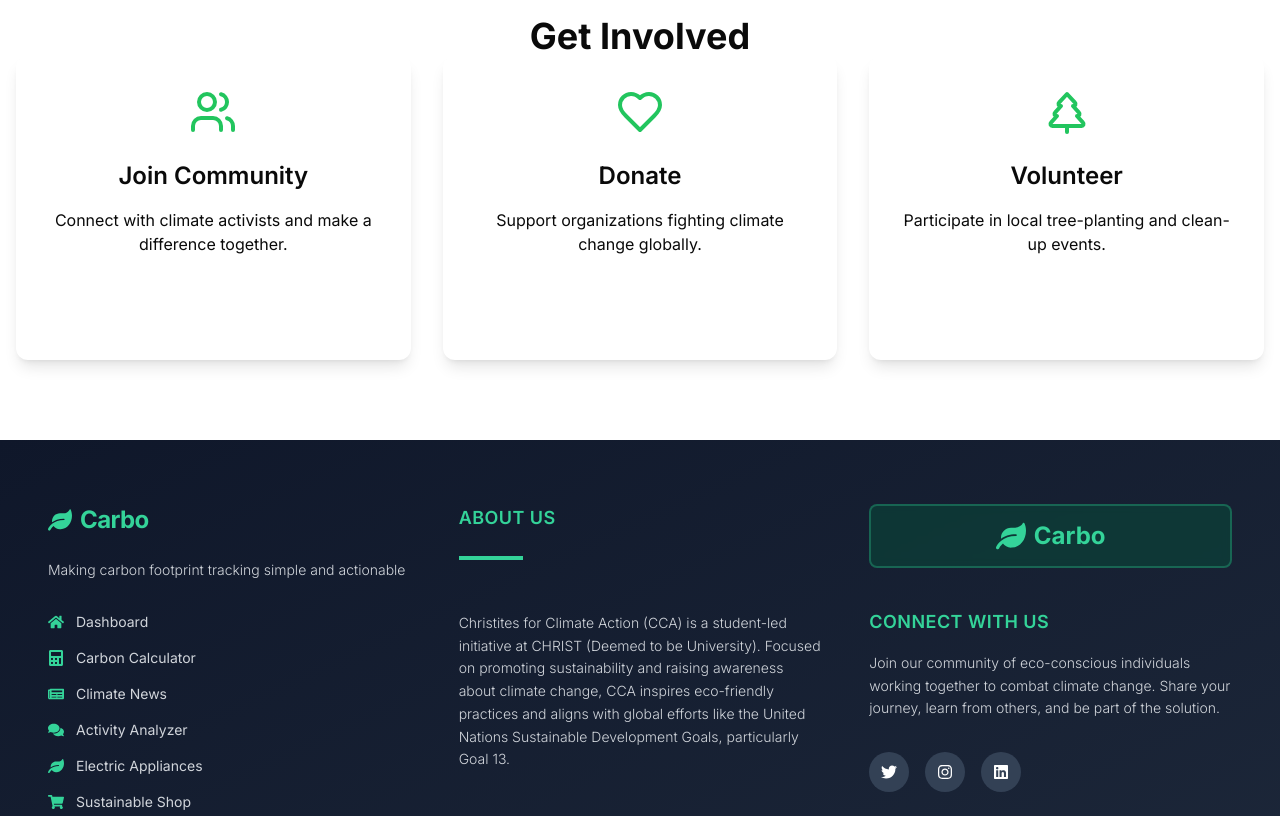
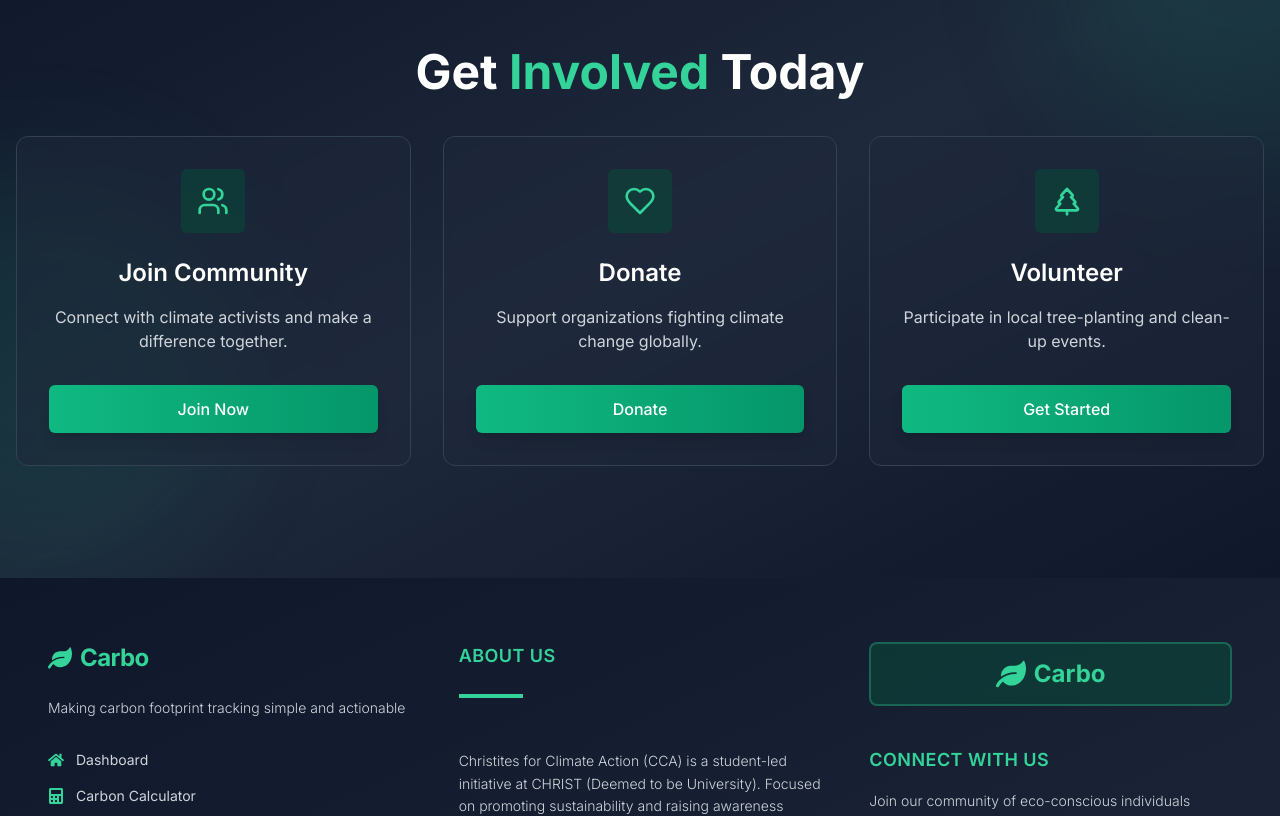
Before and after one commit to george-bobby/carbo-tracker, a Next.js app: page /home in a window 1280 px wide. Shown: the part 3060-3876 px from the top of the page. Built offline with nearby package versions, Linux system fonts and the light colour scheme; no server answers.

Commit message:
social links

```diff
--- a/src/app/home/CallToAction.tsx
+++ b/src/app/home/CallToAction.tsx
@@ -1,10 +1,6 @@
 "use client";
-import React, { useRef, useEffect } from 'react';
-import gsap from 'gsap';
-import { ScrollTrigger } from 'gsap/ScrollTrigger';
+import React, { useState } from 'react';
 import { Users, Heart, TreePine } from 'lucide-react';
-
-gsap.registerPlugin(ScrollTrigger);
 
 const actions = [
   {
@@ -28,51 +24,67 @@ const actions = [
     buttonText: 'Get Started',
     link: 'https://chat.whatsapp.com/D3dPl12GYDaGksPmOKrRPD'
   },
-
 ];
 
 export function CallToAction() {
-  const ctaRef = useRef(null);
-
-  useEffect(() => {
-    const ctx = gsap.context(() => {
-      gsap.from('.cta-card', {
-        rotationY: -180,
-        opacity: 0,
-        duration: 1,
-        stagger: 0.2,
-        ease: 'back.out(1.7)',
-        scrollTrigger: {
-          trigger: ctaRef.current,
-          start: 'top center+=100'
-        }
-      });
-    }, ctaRef);
-
-    return () => ctx.revert();
-  }, []);
+  const [hoveredCard, setHoveredCard] = useState(null);
 
   return (
-    <section ref={ctaRef} className="py-20 bg-gradient-to-b from-white to-gray-100">
-      <div className="max-w-7xl mx-auto px-4">
-        <h2 className="text-4xl font-bold text-center mb-16">Get Involved</h2>
-        <div className="grid grid-cols-1 md:grid-cols-3 gap-8">
+    <section className="relative overflow-hidden py-16 bg-gradient-to-br from-slate-900 via-slate-800 to-slate-900">
+      {/* Background Elements */}
+      <div className="absolute -top-40 -right-40 w-96 h-96 bg-emerald-500/10 rounded-full blur-3xl"></div>
+      <div className="absolute top-60 -left-40 w-96 h-96 bg-emerald-500/10 rounded-full blur-3xl"></div>
+
+      <div className="container mx-auto px-4 py-12">
+        {/* <div className="flex justify-center mb-4">
+          <div className="inline-block px-4 py-1 bg-emerald-900/50 rounded-full backdrop-blur-sm border border-emerald-500/20">
+            <p className="text-xs md:text-sm font-medium text-emerald-400 tracking-wide text-center">
+              CONNECT · SUPPORT · VOLUNTEER
+            </p>
+          </div>
+        </div> */}
+
+        <h2 className="text-4xl md:text-5xl font-bold text-white text-center mb-16">
+          Get <span className="text-emerald-400">Involved</span> Today
+        </h2>
+
+        <div className="grid grid-cols-1 md:grid-cols-3 gap-8 mt-10">
           {actions.map((action, index) => (
-            <div key={index} className="cta-card bg-white p-8 rounded-xl shadow-lg hover:shadow-xl transition-shadow">
-              <action.icon className="w-12 h-12 text-green-500 mb-6 mx-auto" />
-              <h3 className="text-2xl font-semibold text-center mb-4">{action.title}</h3>
-              <p className="text-gray-600 text-center mb-6">{action.description}</p>
+            <div
+              key={index}
+              className={`bg-slate-800/50 backdrop-blur-sm border border-slate-700 p-8 rounded-xl transition-all duration-300 hover:border-emerald-500/50 hover:bg-slate-800/80 hover:translate-y-1 transform opacity-0 motion-safe:animate-[fadeIn_0.5s_ease-out_forwards] ${index === 1 ? 'motion-safe:animation-delay-300' : index === 2 ? 'motion-safe:animation-delay-500' : ''
+                }`}
+              onMouseEnter={() => setHoveredCard(index)}
+              onMouseLeave={() => setHoveredCard(null)}
+            >
+              <div
+                className={`h-16 w-16 rounded-md flex items-center justify-center mb-6 mx-auto transition-all duration-300 ${hoveredCard === index
+                  ? 'bg-emerald-500 text-white'
+                  : 'bg-emerald-900/50 text-emerald-400'
+                  }`}
+              >
+                <action.icon className="h-8 w-8" />
+              </div>
+
+              <h3 className="text-2xl font-semibold text-white text-center mb-4">
+                {action.title}
+              </h3>
+
+              <p className="text-gray-300 text-center mb-8">
+                {action.description}
+              </p>
+
               {action.link ? (
                 <a
                   href={action.link}
                   target="_blank"
                   rel="noopener noreferrer"
-                  className="w-full inline-block text-center bg-green-500 text-white py-3 rounded-full hover:bg-green-600 transition-colors"
+                  className="w-full inline-block text-center px-8 py-3 bg-gradient-to-r from-emerald-500 to-emerald-600 text-white rounded-md font-medium shadow-lg hover:shadow-emerald-500/20 transition-all duration-300 hover:translate-y-1"
                 >
                   {action.buttonText}
                 </a>
               ) : (
-                <button className="w-full bg-green-500 text-white py-3 rounded-full hover:bg-green-600 transition-colors">
+                <button className="w-full px-8 py-3 bg-gradient-to-r from-emerald-500 to-emerald-600 text-white rounded-md font-medium shadow-lg hover:shadow-emerald-500/20 transition-all duration-300 hover:translate-y-1">
                   {action.buttonText}
                 </button>
               )}
--- a/src/app/page.js
+++ b/src/app/page.js
@@ -7,6 +7,7 @@ import {
 	FaArrowRight,
 } from 'react-icons/fa';
 import Link from 'next/link';
+import { CallToAction } from '../app/home/CallToAction';
 
 export default function Hero() {
 	const [hoveredCard, setHoveredCard] = useState(null);
@@ -171,6 +172,7 @@ export default function Hero() {
 					))}
 				</div>
 			</div>
+			<CallToAction />
 		</div>
 	);
 }
--- a/src/components/Footer.jsx
+++ b/src/components/Footer.jsx
@@ -9,6 +9,7 @@ import {
 	FaShoppingCart,
 	FaChevronUp,
 	FaTwitter,
+	FaFacebook,
 	FaInstagram,
 	FaLinkedin,
 } from 'react-icons/fa';
@@ -125,19 +126,19 @@ export default function Footer() {
 							{/* Social Media Icons */}
 							<div className='flex space-x-4 mb-8 justify-center md:justify-start'>
 								<a
-									href='#'
+									href='https://www.facebook.com/www.christuniversity.in/photos/christites-for-climate-action-cca-invites-you-to-be-a-part-of-a-meaningful-envir/1067363768739736/'
 									className='w-10 h-10 rounded-full bg-slate-700 flex items-center justify-center hover:bg-emerald-600 transition-colors duration-300'
 								>
-									<FaTwitter className='text-white' />
+									<FaFacebook className='text-white' />
 								</a>
 								<a
-									href='#'
+									href='https://www.instagram.com/cca.christ/'
 									className='w-10 h-10 rounded-full bg-slate-700 flex items-center justify-center hover:bg-emerald-600 transition-colors duration-300'
 								>
 									<FaInstagram className='text-white' />
 								</a>
 								<a
-									href='#'
+									href='https://www.linkedin.com/company/christforclimate/'
 									className='w-10 h-10 rounded-full bg-slate-700 flex items-center justify-center hover:bg-emerald-600 transition-colors duration-300'
 								>
 									<FaLinkedin className='text-white' />
```
